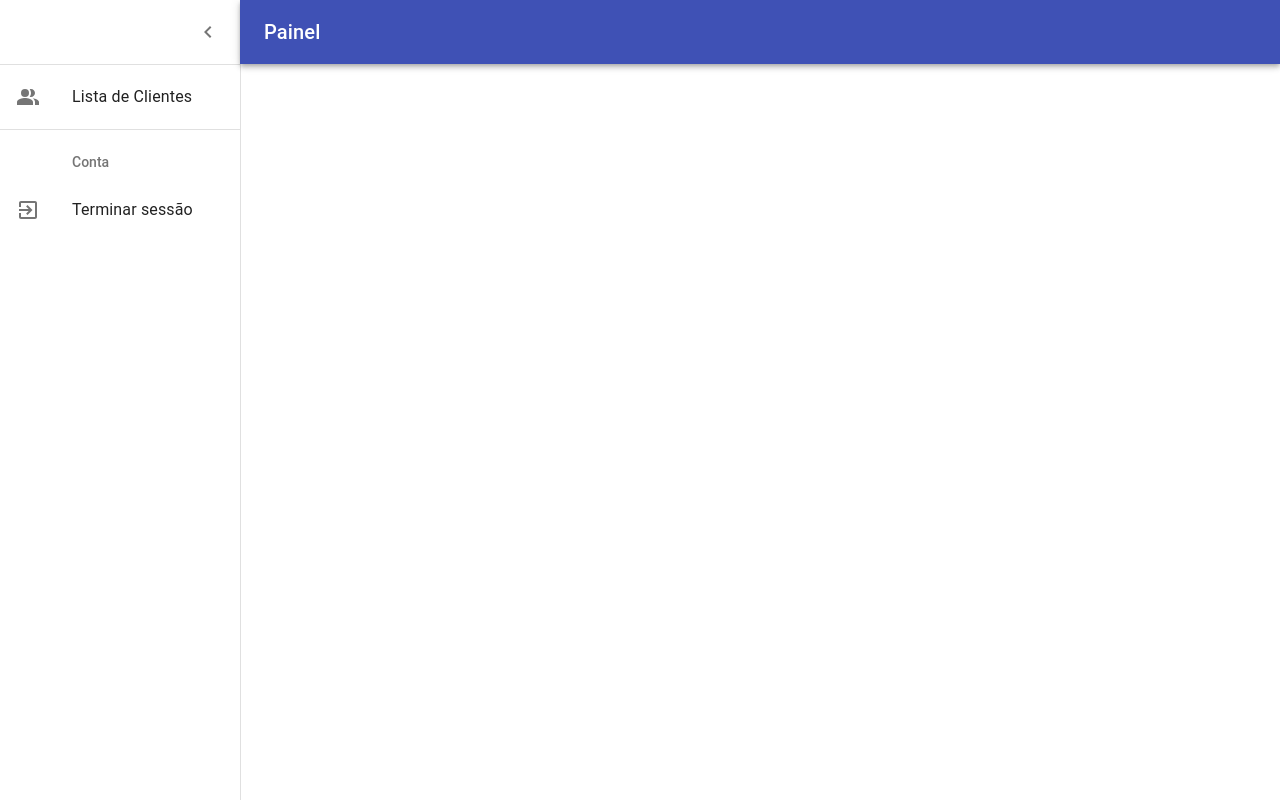
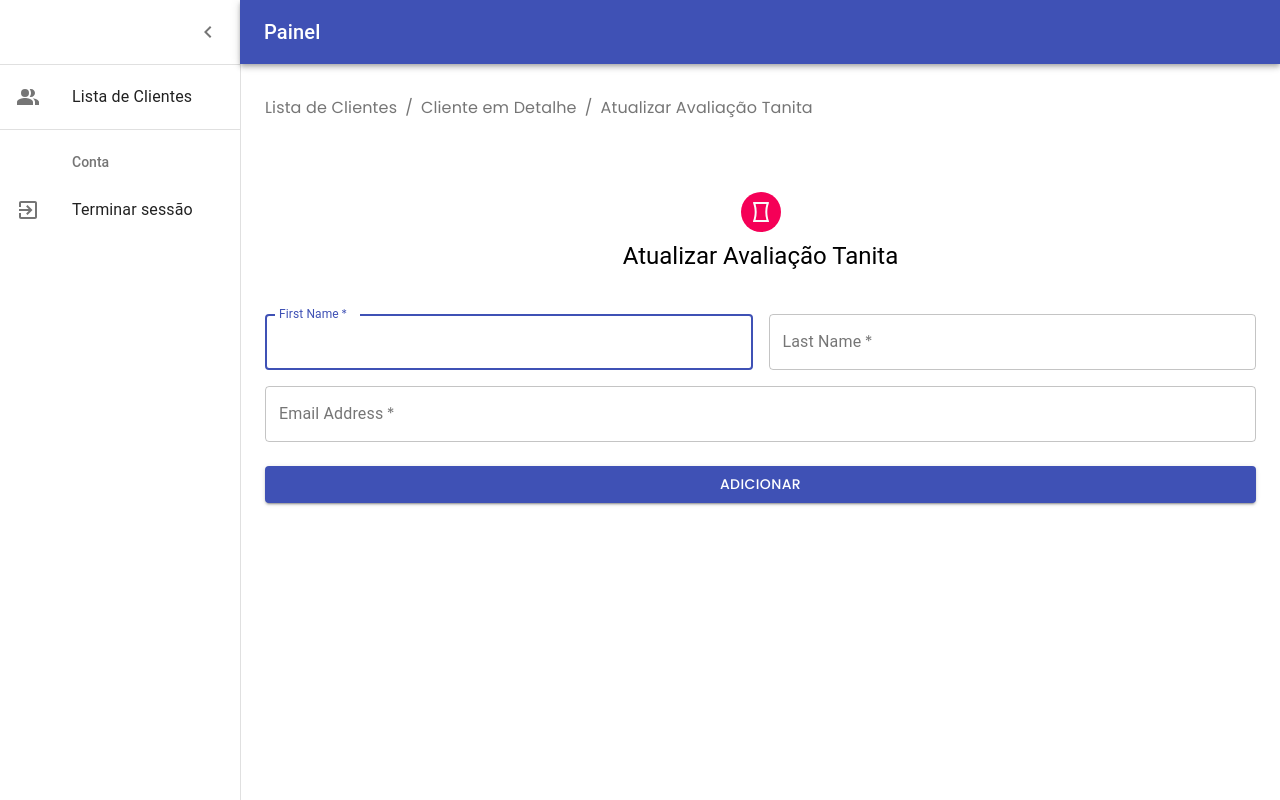
Before and after one commit to FranciscoMendes10866/squate, a React (Create React App) app in the folder juno/: page /dashboard/clients/patch/tanita in a window 1280 px wide. Built offline with nearby package versions, Linux system fonts and the light colour scheme; the HTML template or start-up script is replaced by a standard one.

Commit message:
added tanita patchForm

```diff
--- a/juno/src/App.jsx
+++ b/juno/src/App.jsx
@@ -9,7 +9,8 @@ import {
   TanitaForm,
   AddClientForm,
   PatchMeasurement,
-  PatchProfile
+  PatchProfile,
+  PatchTanita
 } from "./pages";
 import { AdminDashboardLayout } from "./layouts";
 
@@ -55,6 +56,11 @@ function App() {
             path="/dashboard/clients/patch/profile"
             component={PatchProfile}
           />
+          <Route
+            exact
+            path="/dashboard/clients/patch/tanita"
+            component={PatchTanita}
+          />
         </AdminDashboardLayout>
       </Switch>
     </Router>
--- a/juno/src/components/details/tanita/table.jsx
+++ b/juno/src/components/details/tanita/table.jsx
@@ -7,6 +7,7 @@ import TableRow from "@material-ui/core/TableRow";
 import IconButton from "@material-ui/core/IconButton";
 import DeleteOutlineIcon from "@material-ui/icons/DeleteOutline";
 import EditIcon from "@material-ui/icons/Edit";
+import { useHistory } from 'react-router-dom'
 
 function createData(
   id,
@@ -38,6 +39,7 @@ const useStyles = makeStyles({
 });
 
 const TanitaTable = () => {
+  const history = useHistory()
   const classes = useStyles();
   return (
     <>
@@ -80,7 +82,7 @@ const TanitaTable = () => {
                   size="small"
                   component="span"
                   className={classes.space}
-                  onClick={() => console.log(`Editar ${row.id}`)}
+                  onClick={() => history.push(`/dashboard/clients/patch/tanita?id=${row.id}`)}
                 >
                   <EditIcon />
                 </IconButton>
--- /dev/null
+++ b/juno/src/pages/admin/patchForms/tanita.jsx
@@ -0,0 +1,131 @@
+import Avatar from "@material-ui/core/Avatar";
+import Button from "@material-ui/core/Button";
+import TextField from "@material-ui/core/TextField";
+import Grid from "@material-ui/core/Grid";
+import PanoramaVerticalIcon from "@material-ui/icons/PanoramaVertical";
+import Typography from "@material-ui/core/Typography";
+import { makeStyles } from "@material-ui/core/styles";
+import Breadcrumbs from "@material-ui/core/Breadcrumbs";
+import { Link } from "react-router-dom";
+import queryString from "query-string";
+
+import { useStore } from '../../../store'
+
+const useStyles = makeStyles((theme) => ({
+  breadcrumb: {
+    marginBottom: 24,
+  },
+  crumText: {
+    textDecoration: "inherit",
+    color: "inherit",
+    cursor: "pointer",
+  },
+  paper: {
+    marginTop: theme.spacing(8),
+    display: "flex",
+    flexDirection: "column",
+    alignItems: "center",
+  },
+  avatar: {
+    margin: theme.spacing(1),
+    backgroundColor: theme.palette.secondary.main,
+  },
+  form: {
+    width: "100%", // Fix IE 11 issue.
+    marginTop: theme.spacing(3),
+  },
+  submit: {
+    margin: theme.spacing(3, 0, 2),
+  },
+  typo: {
+    marginBottom: 18,
+  },
+}));
+
+const PatchTanita = ({ location }) => {
+  const { id: tanitaId } = queryString.parse(location.search);
+  const userId = useStore(state => state.selectedClient)
+  const classes = useStyles();
+  console.log({ userId, tanitaId })
+  return (
+    <>
+      <Breadcrumbs aria-label="breadcrumb" className={classes.breadcrumb}>
+        <Link
+          color="inherit"
+          to="/dashboard/clients"
+          className={classes.crumText}
+        >
+          Lista de Clientes
+        </Link>
+        <Link
+          color="inherit"
+          to={`/dashboard/clients/details?id=${userId}`}
+          className={classes.crumText}
+        >
+          Cliente em Detalhe
+        </Link>
+        <Link
+          color="inherit"
+          to={`/dashboard/clients/patch/tanita?id=${tanitaId}`}
+          className={classes.crumText}
+        >
+          Atualizar Avaliação Tanita
+        </Link>
+      </Breadcrumbs>
+      <div className={classes.paper}>
+        <Avatar className={classes.avatar}>
+          <PanoramaVerticalIcon />
+        </Avatar>
+        <Typography component="h1" variant="h5" className={classes.typo}>
+          Atualizar Avaliação Tanita
+        </Typography>
+        <form className={classes.form} noValidate>
+          <Grid container spacing={2}>
+            <Grid item xs={12} sm={6}>
+              <TextField
+                name="firstName"
+                variant="outlined"
+                required
+                fullWidth
+                id="firstName"
+                label="First Name"
+                autoFocus
+              />
+            </Grid>
+            <Grid item xs={12} sm={6}>
+              <TextField
+                variant="outlined"
+                required
+                fullWidth
+                id="lastName"
+                label="Last Name"
+                name="lastName"
+              />
+            </Grid>
+            <Grid item xs={12}>
+              <TextField
+                variant="outlined"
+                required
+                fullWidth
+                id="email"
+                label="Email Address"
+                name="email"
+              />
+            </Grid>
+          </Grid>
+          <Button
+            type="submit"
+            fullWidth
+            variant="contained"
+            color="primary"
+            className={classes.submit}
+          >
+            Adicionar
+          </Button>
+        </form>
+      </div>
+    </>
+  );
+};
+
+export default PatchTanita;
--- a/juno/src/pages/index.js
+++ b/juno/src/pages/index.js
@@ -9,3 +9,4 @@ export { default as AddClientForm } from "./admin/addForms/addClient";
 
 export { default as PatchMeasurement } from "./admin/patchForms/measurements";
 export { default as PatchProfile } from "./admin/patchForms/profile";
+export { default as PatchTanita } from "./admin/patchForms/tanita";
```
